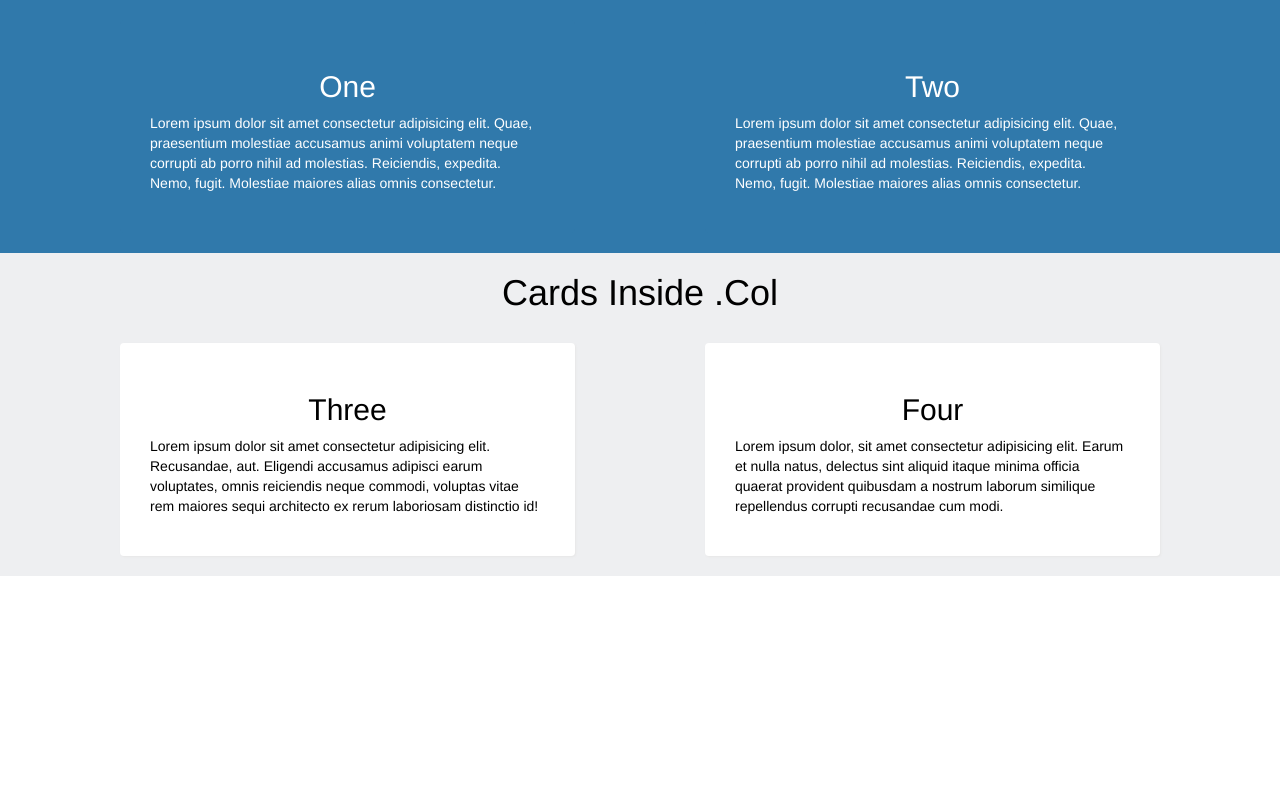
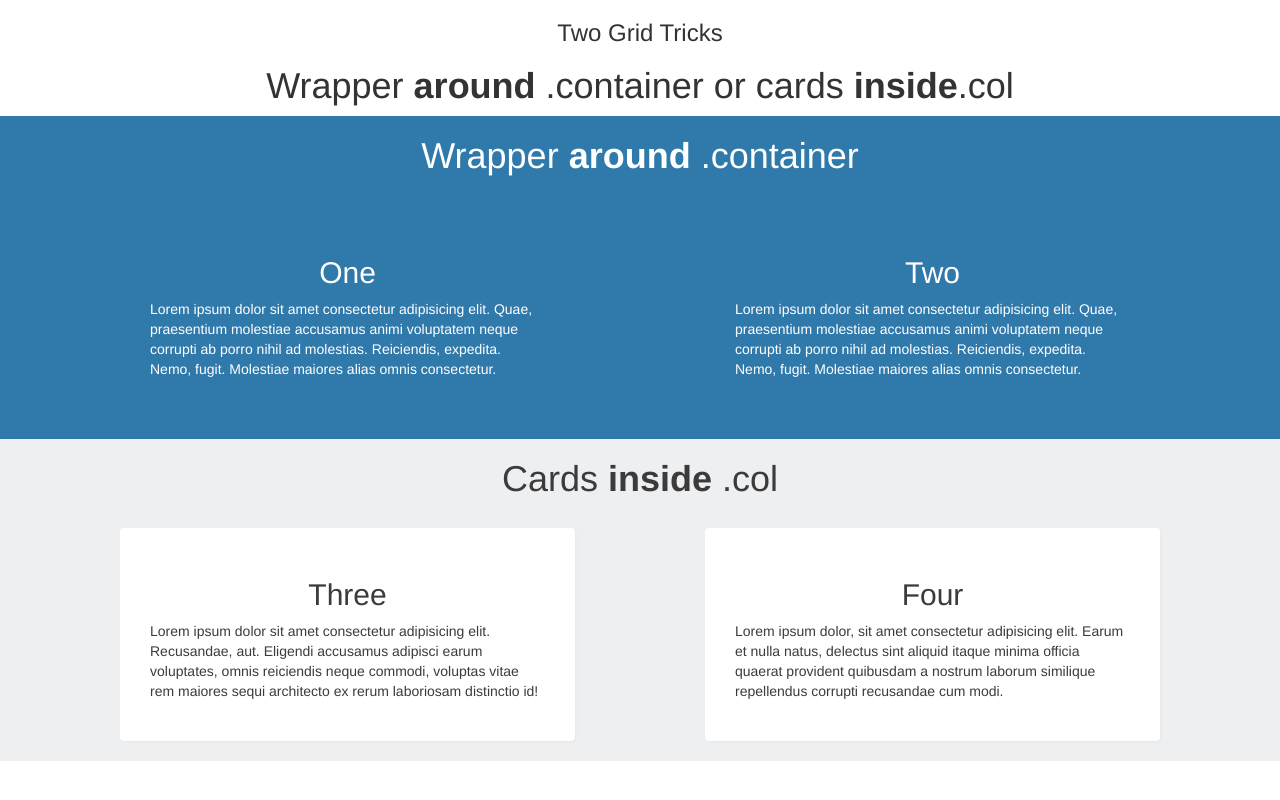
Before and after one commit to msmithboise/twogrid, a plain HTML site: page index.html in a window 1280 px wide. Drawn offline with nearby package versions, Linux system fonts and the light colour scheme.

Commit message:
push changes again

```diff
--- a/index.html
+++ b/index.html
@@ -12,10 +12,24 @@
 
 <body>
 
+        <div class="Title">
+                <div class="bg-superwhite">
+                    <div class="container">
+                        <h3>Two Grid Tricks</h3>
+                        <h1>Wrapper <b>around</b> .container or cards <b>inside</b>.col</h1>
+
+
+
+                </div>
+            </div>
+            </div>
+        </div>
+
+
     <div class="outside">
         <div class="bg-blue">
             <div class="container">
-
+                <h1>Wrapper <b>around</b> .container</h1>
                 <div class="row">
                         <div class="col-xs-12 col-md-6">
                             <div class="card-blue">
@@ -40,7 +54,7 @@
         <div class="bg-white">
 
             <div class="container">
-                    <h1>Cards Inside .Col</h1>
+                    <h1>Cards <b>inside</b> .col</h1>
                 <div class="row">
                     <div class="col-xs-12 col-md-6">
                         <div class="card-white">
--- a/style.css
+++ b/style.css
@@ -1,7 +1,12 @@
 .bg-white {
     background: #EEEFF1;
-    color: black;
+    color: #3b3b3b;
   }
+
+.bg-superwhite {
+    background: white;
+}
+
 
   .bg-blue{
       background: #3079AB;
@@ -36,3 +41,8 @@
       text-align: center;
 
   }
+
+  h3{
+    text-align: center;
+    font-size:  20%;
+}
```
